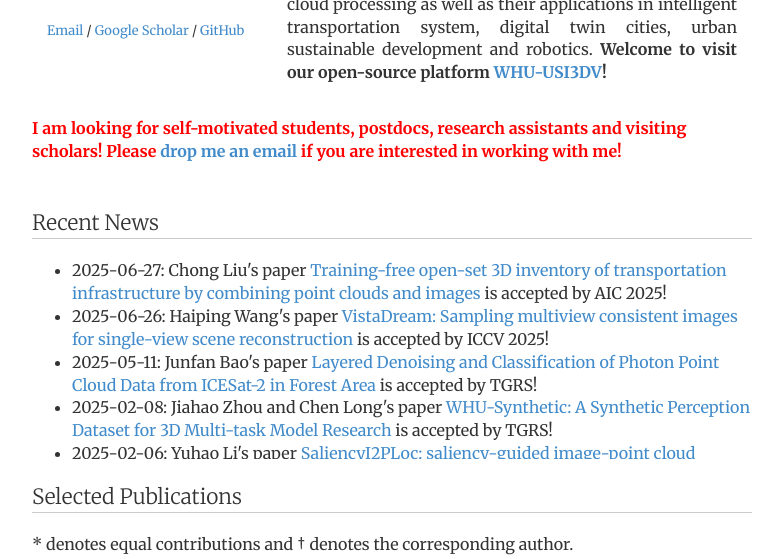
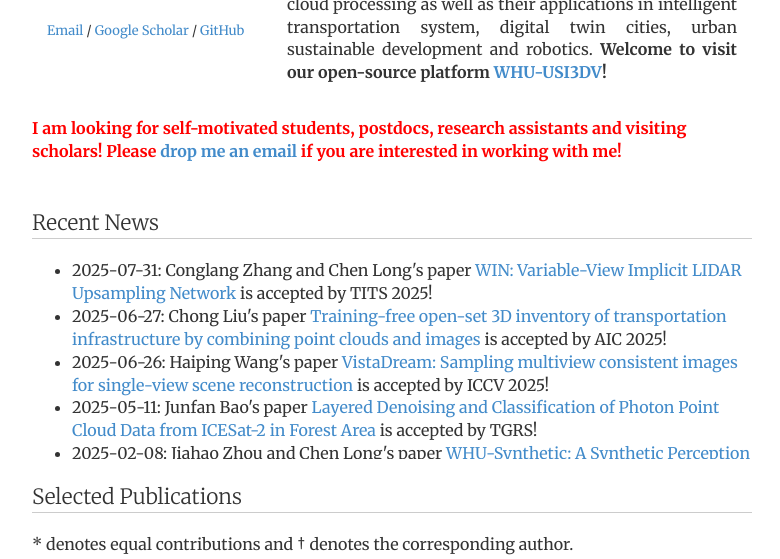
Before and after one commit to dongzhenwhu/dongzhenwhu.github.io, a Jekyll site: the page built from index.html, in a window 1280 px wide and 1400 px high, scrolled down 360 px, cut to the strip 0-559 px from the top of the window. Shown: the whole strip, without its empty margins (248-1028 px from the left). Built offline with Jekyll 4.4.1, drawn with Linux system fonts in a browser that asks for light colours; some of the changed text lies outside the part shown.

Commit message:
add WIN_Conglang Zhang & Chen Long

```diff
--- a/index.html
+++ b/index.html
@@ -37,6 +37,7 @@
 	<div style="height:200px;overflow-y:auto">
 		<div>
 			<ul>
+				<li>2025-07-31: Conglang Zhang and Chen Long's paper <a href=" ">WIN: Variable-View Implicit LIDAR Upsampling Network</a> is accepted by TITS 2025!</li>
 				<li>2025-06-27: Chong Liu's paper <a href="https://www.sciencedirect.com/science/article/pii/S0926580525004170">Training-free open-set 3D inventory of transportation infrastructure by combining point clouds and images</a> is accepted by AIC 2025!</li>
 				<li>2025-06-26: Haiping Wang's paper <a href="https://arxiv.org/abs/2410.16892">VistaDream: Sampling multiview consistent images for single-view scene reconstruction</a> is accepted by ICCV 2025!</li>
 				<li>2025-05-11: Junfan Bao's paper <a href="https://ieeexplore.ieee.org/document/11005542">Layered Denoising and Classification of Photon Point Cloud Data from ICESat-2 in Forest Area</a> is accepted by TGRS!</li>
@@ -101,6 +102,25 @@
 
 
 	<hr style="border:1 dashed #987cb9" width="92%"color=#987cb9 SIZE=1>
+    <div class="before-item" >
+		<div class="pubimg">
+			<img class="pubpic" src="publications/teasers/WIN.jpg">
+		</div>
+		<div class="pubdsp">
+			<span class=pubtitle >
+				WIN: Variable-View Implicit LIDAR Upsampling Network<br>
+			</span>
+			<span class=pubauthor >
+				Conglang Zhang, Chen Long<sup>&dagger;</sup>, Hang Xu, Wenxiao Zhang, <b>Zhen Dong</b>, Bisheng Yang<br>
+			</span>
+			<span class=publoc >
+				TITS 2025 (IF: 8.4)<br>
+		    </span>
+            <span class=publink>
+                [<a href="https://github.com/WHU-USI3DV/WIN">Code</a>]
+            <br></span>
+	    </div>
+    </div>
 
     <div class="before-item" >
 		<div class="pubimg">
```
Also changed, not shown: publications/index.html (+19 -0 lines), publications/index_journal.html (+20 -0 lines), publications/index_topic.html (+21 -0 lines), publications/teasers/WIN.jpg (added).
